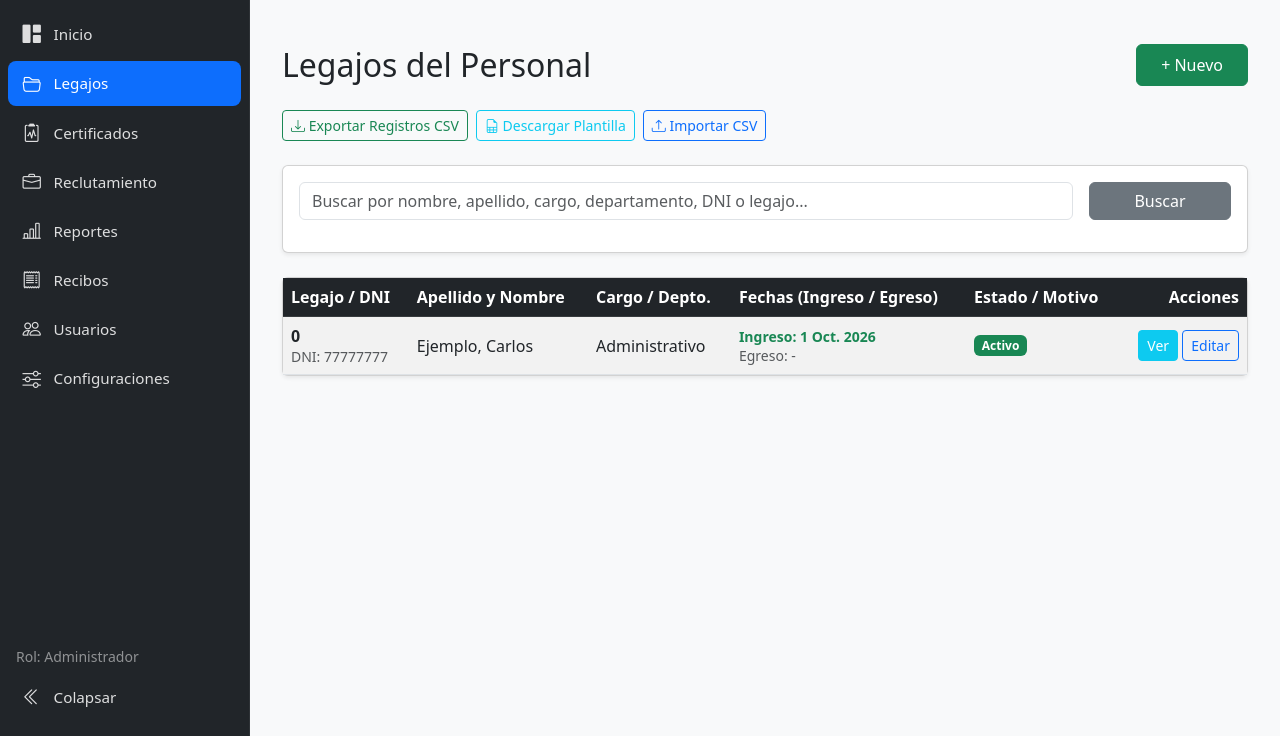
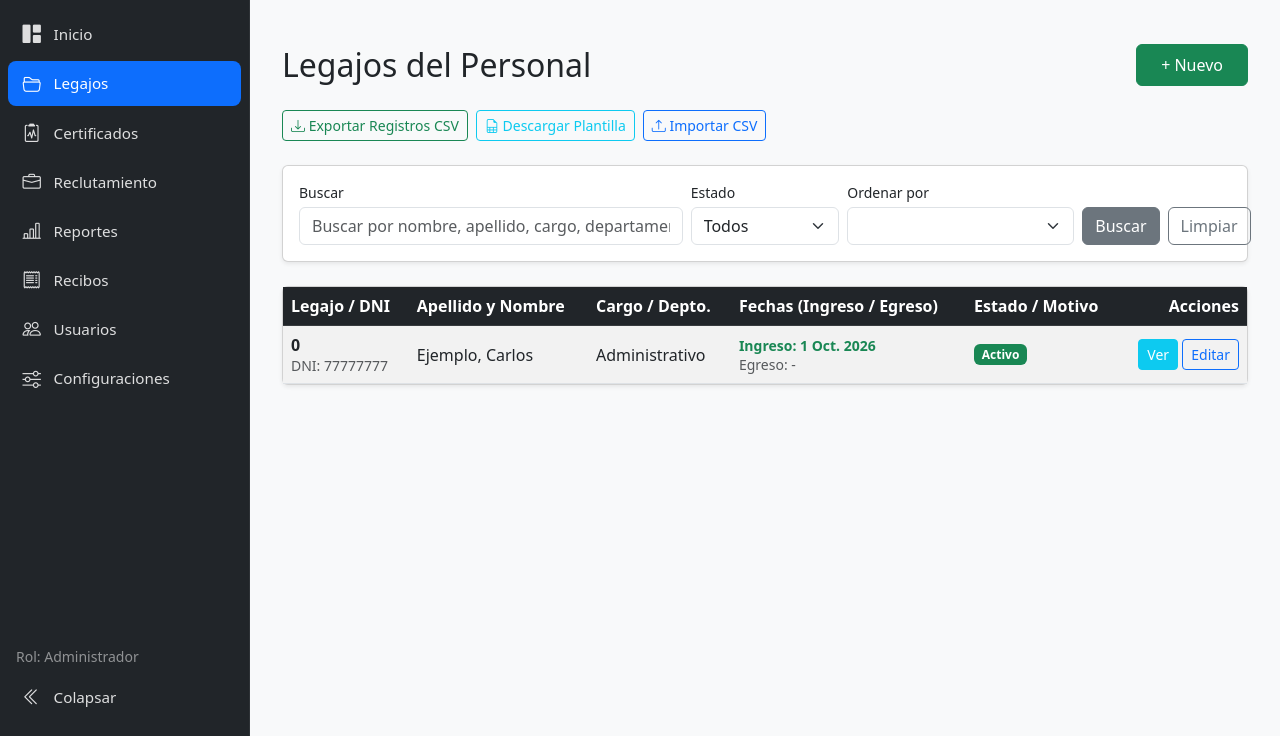
Before and after one commit to hmenta/HRM_open, a Django app: page /employees/ in a window 1280 px wide. Shown: the part 64-800 px from the top of the page. Run offline with Django 4.2, Linux system fonts and the light colour scheme; a user stored in the database is signed in; data comes from the database, SQL or seed files in the repository; lists and menus that the app fills with data are empty.

Commit message:
Add files via upload
Agregado de filtros para lista de empleados.

```diff
--- a/templates/employees/employee_list.html
+++ b/templates/employees/employee_list.html
@@ -7,7 +7,6 @@
     <div class="d-flex justify-content-between align-items-center mb-4">
         <h2 class="mb-0">Legajos del Personal</h2>
         <a href="{% url 'employee_create' %}" class="btn btn-success px-4 py-2">+ Nuevo</a>
-
     </div>
 
     <!-- Bloque exclusivo para Administradores: Botones CSV debajo de Nuevo Legajo -->
@@ -27,17 +26,45 @@
     </div>
     {% endif %}
 
-        <!-- Buscador -->
-        <div class="card shadow-sm p-3 mb-4">
-            <form method="get" class="row g-3">
-                <div class="col-md-10">
-                    <input type="text" name="q" class="form-control" placeholder="Buscar por nombre, apellido, cargo, departamento, DNI o legajo..." value="{{ query }}">
+    <!-- Buscador, filtro y ordenamiento -->
+    <form method="get" class="card shadow-sm p-3 mb-4">
+        <div class="row g-2 align-items-end">
+            <div class="col-12 col-md-5">
+                <label for="id_q" class="form-label small mb-1">Buscar</label>
+                <input
+                    id="id_q"
+                    type="text"
+                    name="q"
+                    class="form-control"
+                    placeholder="Buscar por nombre, apellido, cargo, departamento, DNI o legajo..."
+                    value="{{ query }}"
+                >
             </div>
-                <div class="col-md-2">
+
+            <div class="col-6 col-md-2">
+                <label for="id_status" class="form-label small mb-1">Estado</label>
+                <select id="id_status" name="status" class="form-select">
+                    <option value="">Todos</option>
+                    <option value="active" {% if status_filter == "active" %}selected{% endif %}>Activos</option>
+                    <option value="inactive" {% if status_filter == "inactive" %}selected{% endif %}>Inactivos</option>
+                </select>
+            </div>
+
+            <div class="col-6 col-md-3">
+                <label for="id_sort" class="form-label small mb-1">Ordenar por</label>
+                <select id="id_sort" name="sort" class="form-select">
+                    {% for sort_key, sort_label in sort_options %}
+                        <option value="{{ sort_key }}" {% if current_sort == sort_key %}selected{% endif %}>{{ sort_label }}</option>
+                    {% endfor %}
+                </select>
+            </div>
+
+            <div class="col-12 col-md-2 d-flex gap-2">
                 <button type="submit" class="btn btn-secondary w-100">Buscar</button>
+                    <a href="{% url 'employee_list' %}" class="btn btn-outline-secondary" title="Limpiar filtros">Limpiar</a>
+            </div>
         </div>
     </form>
-        </div>
 
     <!-- Tabla de Legajos -->
     <div class="card shadow-sm">
@@ -45,11 +72,31 @@
             <table class="table table-striped align-middle mb-0">
                 <thead class="table-dark">
                     <tr>
-                            <th>Legajo / DNI</th>
-                            <th>Apellido y Nombre</th>
-                            <th>Cargo / Depto.</th>
-                            <th>Fechas (Ingreso / Egreso)</th>
-                            <th>Estado / Motivo</th>
+                        <th>
+                            <a href="?q={{ query|urlencode }}&status={{ status_filter|urlencode }}&sort={% if current_sort == 'leg' %}-leg{% else %}leg{% endif %}" class="text-decoration-none text-reset">
+                                Legajo / DNI {% if current_sort == "leg" %}↑{% elif current_sort == "-leg" %}↓{% endif %}
+                            </a>
+                        </th>
+                        <th>
+                            <a href="?q={{ query|urlencode }}&status={{ status_filter|urlencode }}&sort={% if current_sort == 'name' %}-name{% else %}name{% endif %}" class="text-decoration-none text-reset">
+                                Apellido y Nombre {% if current_sort == "name" %}↑{% elif current_sort == "-name" %}↓{% endif %}
+                            </a>
+                        </th>
+                        <th>
+                            <a href="?q={{ query|urlencode }}&status={{ status_filter|urlencode }}&sort={% if current_sort == 'position' %}-position{% else %}position{% endif %}" class="text-decoration-none text-reset">
+                                Cargo / Depto. {% if current_sort == "position" %}↑{% elif current_sort == "-position" %}↓{% endif %}
+                            </a>
+                        </th>
+                        <th>
+                            <a href="?q={{ query|urlencode }}&status={{ status_filter|urlencode }}&sort={% if current_sort == '-hire_date' %}hire_date{% else %}-hire_date{% endif %}" class="text-decoration-none text-reset">
+                                Fechas (Ingreso / Egreso) {% if current_sort == "-hire_date" %}↓{% elif current_sort == "hire_date" %}↑{% endif %}
+                            </a>
+                        </th>
+                        <th>
+                            <a href="?q={{ query|urlencode }}&status={{ status_filter|urlencode }}&sort={% if current_sort == '-status' %}status{% else %}-status{% endif %}" class="text-decoration-none text-reset">
+                                Estado / Motivo {% if current_sort == "-status" %}↓{% elif current_sort == "status" %}↑{% endif %}
+                            </a>
+                        </th>
                         <th class="text-end">Acciones</th>
                     </tr>
                 </thead>
@@ -97,10 +144,6 @@
             </table>
         </div>
     </div>
-
-
 </div>
-</body>
-</html>
 
 {% endblock %}
```
Lines whose indentation alone changed are shown as unchanged.
